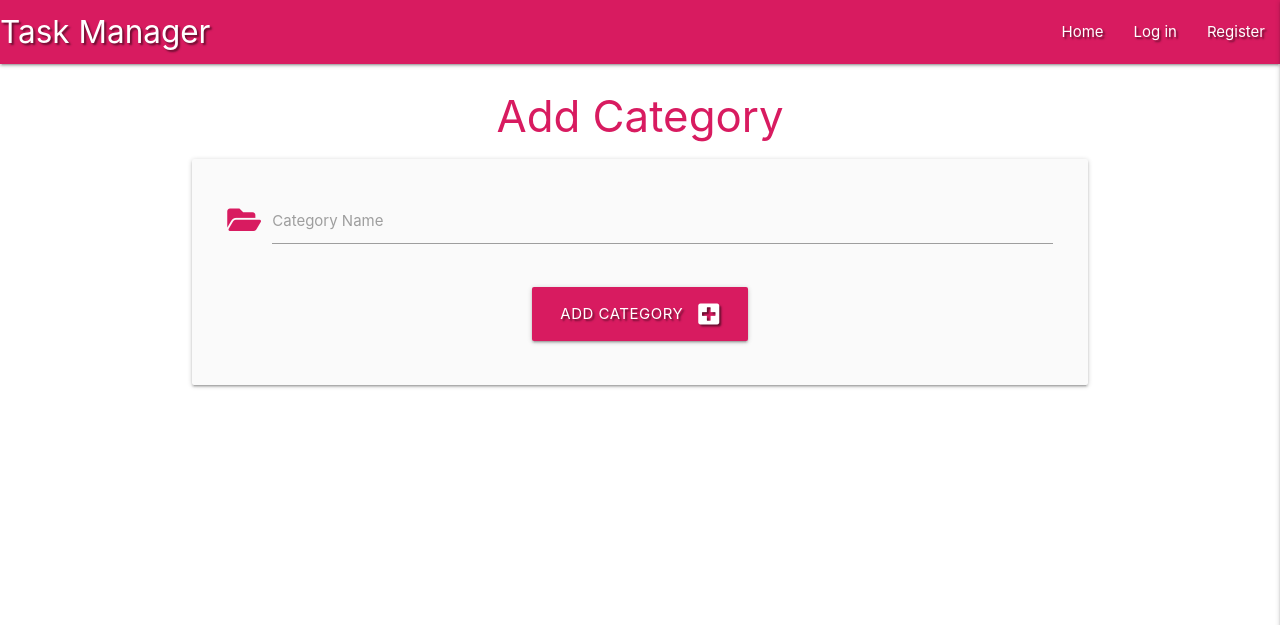
After one commit to Lucyjpjones/task-manager-new, a Flask app: page /add_category in a window 1280 px wide. The commit adds this page. Shown: the top 625 px of the page. Run offline with Flask 2, Linux system fonts and the light colour scheme; some libraries are stand-ins or nearby versions.

Commit message:
Add option to Add category to db

```diff
--- a/app.py
+++ b/app.py
@@ -150,6 +150,19 @@ def get_categories():
     return render_template("categories.html", categories=categories)
 
 
+@app.route("/add_category", methods=["GET", "POST"])
+def add_category():
+    if request.method == "POST":
+        category = {
+            "category_name": request.form.get("category_name")
+        }
+        mongo.db.categories.insert_one(category)
+        flash("New Category Added")
+        return redirect(url_for("get_categories"))
+
+    return render_template("add_category.html")
+
+
 if __name__ == "__main__":
     app.run(host=os.environ.get("IP"),
             port=int(os.environ.get("PORT")), debug=True)
--- /dev/null
+++ b/templates/add_category.html
@@ -0,0 +1,35 @@
+{% extends "base.html" %} {% block content %}
+
+<h3 class="pink-text text-darken-1 center-align">Add Category</h3>
+
+<div class="row card-panel grey lighten-5">
+  <form class="col s12" method="POST" action="{{ url_for('add_category') }}">
+    <!-- category name -->
+    <div class="row">
+      <div class="input-field col s12">
+        <i class="fas fa-folder-open prefix pink-text text-darken-1"></i>
+        <input
+          id="category_name"
+          name="category_name"
+          minlength="3"
+          maxlength="25"
+          type="text"
+          class="validate"
+          required
+        />
+        <label for="category_name">Category Name</label>
+      </div>
+    </div>
+      <!-- submit button -->
+      <div class="row">
+        <div class="col s12 center-align">
+          <button type="submit" class="btn-large pink darken-1 text-shadow">
+            Add Category <i class="fas fa-plus-square right"></i>
+          </button>
+        </div>
+      </div>
+    </div>
+  </form>
+</div>
+
+{% endblock %}
--- a/templates/base.html
+++ b/templates/base.html
@@ -44,7 +44,7 @@
               >
             </li>
             <li><a href="{{ url_for('add_task') }}">New Task</a></li>
-            {% if session.user|lower == "admin"|lower %}
+            {% if session.user|lower == "mikeeglon"|lower %}
             <li>
               <a href="{{ url_for('get_categories') }}">Manage Categories</a>
             </li>
```
Also changed, not shown: templates/categories.html (+12 -1 lines).
